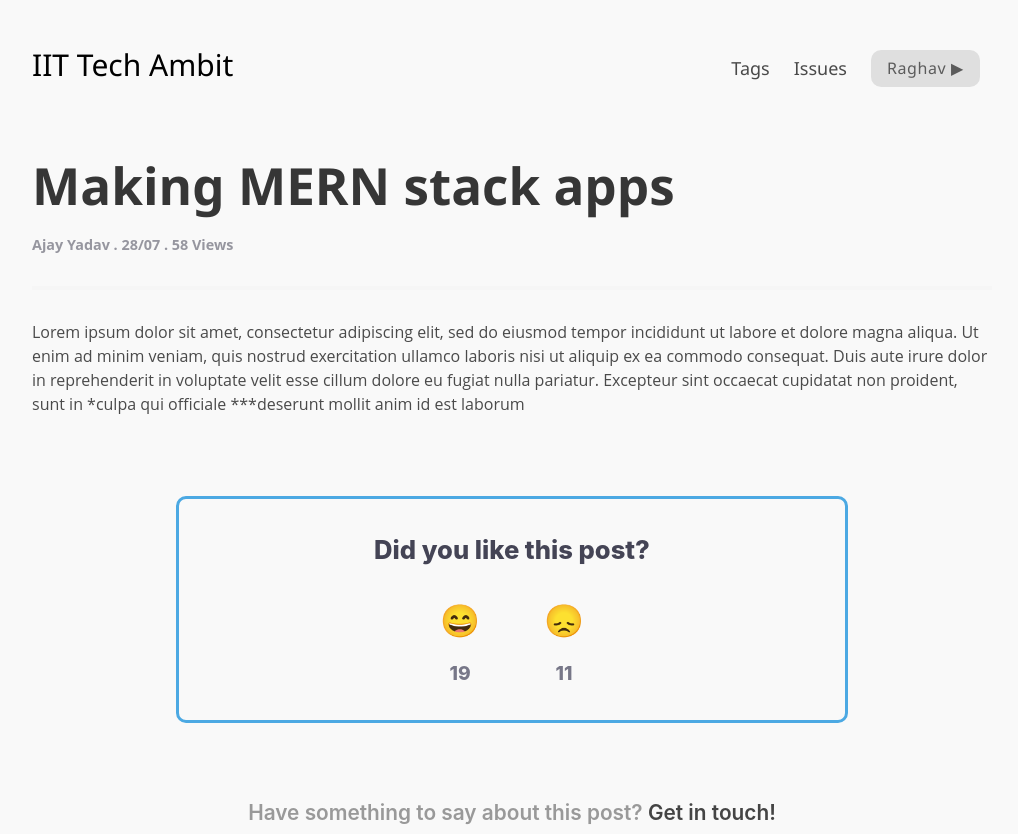
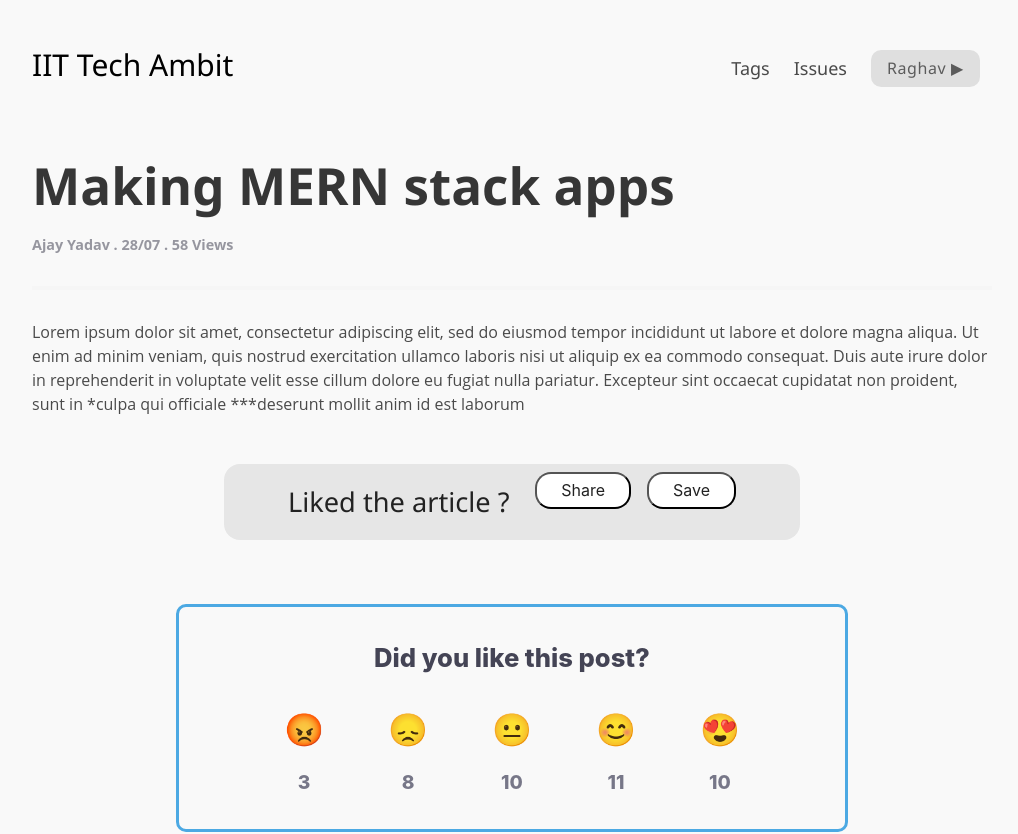
Before and after one commit to rakaar/pwa, a React (Create React App) app in the folder frontend/: page /article/1 in a window 1280 px wide. Shown: the top 834 px of the page, without its empty margins (128-1146 px from the left). Built offline with nearby package versions, Linux system fonts and the light colour scheme.

Commit message:
Minor UI Improvements

```diff
--- a/frontend/src/Article/Article.js
+++ b/frontend/src/Article/Article.js
@@ -1,11 +1,19 @@
 import React from 'react';
 import SinglePost from './SinglePost';
 import PostRef from './PostRef';
+import '../Styles/Article.scss'
 
 const Post = props => {
   return (
     <div className='main-w'>
       <SinglePost url={props.url} />
+
+      <div className="save-article-w">
+        <h2> Liked the article ? </h2>
+        <button className="save-btn"> Save </button>
+        <button className="save-btn"> Share </button>
+      </div>
+
       <PostRef url={props.url} />
 
       <style jsx>
--- a/frontend/src/Article/Reactionsbar.js
+++ b/frontend/src/Article/Reactionsbar.js
@@ -21,14 +21,29 @@ export class Reactionsbar extends React.Component {
         <span className='title'>Did you like this post?</span>
 
         <div className='reactions-w'>
-          <button className="rcb">😄</button>
+          <button className="rcb">😡</button>
           <br />
-          <span> 19 </span>
+          <span> 3 </span>
         </div>
         <div className='reactions-w'>
           <button className="rcb">😞</button>
           <br />
+          <span> 8 </span>
+        </div>
+        <div className='reactions-w'>
+          <button className="rcb">😐</button>
+          <br />
+          <span> 10 </span>
+        </div>
+        <div className='reactions-w'>
+          <button className="rcb">😊</button>
+          <br />
           <span> 11 </span>
+        </div>
+        <div className='reactions-w'>
+          <button className="rcb">😍</button>
+          <br />
+          <span> 10 </span>
         </div>
         <style jsx>
           {`
--- /dev/null
+++ b/frontend/src/Styles/Article.scss
@@ -0,0 +1,31 @@
+.save-article-w{
+    background: #e6e6e6;
+    padding: 0.5em 4em;
+    z-index: 99999;
+    color: #222;
+    width: 60%;
+    margin: 1em 0;
+    border-radius: 1em;
+    position: relative;
+    left: 50%;
+    transform: translateX(-50%);
+
+    h2{
+        font-size: 1.7em;
+        display: inline-block;
+        font-weight: 300;
+    }
+
+    .save-btn{
+        display:inline-block;
+        padding: 0.3em 1.5em;
+        background: #fff;
+        color: #222;
+        margin-left: 1em;
+        border-radius: 1em;
+        float: right;
+        &:hover{
+            opacity: 0.9;
+        }
+    }
+}
--- a/frontend/src/Styles/SavedTags.scss
+++ b/frontend/src/Styles/SavedTags.scss
@@ -3,6 +3,27 @@
   font-weight: 700;
   line-height: 60px;
   color: #333333;
+}
+.is-link{
+  text-transform: uppercase;
+  letter-spacing: 1px;
+  font-weight: 300;
+  font-size: 1em !important;
+  color: #222 !important;
+  background: #d6d6d6 !important;
+  border-radius: 12px 0em 0em 12px !important;
+  &:hover{
+    text-decoration:none !important;
+    opacity:0.8;
+  }
+}
+.is-delete{
+  font-size: 1em !important;
+  background: #d6d6d6 !important;
+  color: #222 !important;
+  &:hover{
+    opacity: 0.8;
+  }
 }
 
 @media only screen and (max-width: 768px) {
--- a/frontend/src/UserProfile/SavedTags.js
+++ b/frontend/src/UserProfile/SavedTags.js
@@ -3,11 +3,11 @@ import React from 'react';
 import '../Styles/SavedTags.scss';
 
 const ArticleTags = [
-  'sample tag',
-  'sample tag',
-  'sample tag',
-  'sample tag',
-  'sample tag'
+  'blockchain',
+  'ai',
+  'crypto',
+  'innovation',
+  'science'
 ];
 
 export default function SavedTag() {
--- a/frontend/src/UserProfile/UserProfile.js
+++ b/frontend/src/UserProfile/UserProfile.js
@@ -34,6 +34,7 @@ export default function UserProfile() {
       <div className='saved-tags'>
         <SavedTags />
       </div>
+
       <div className='saved-cards-w'>
         <h2> Saved Articles </h2>
         <div className='saved-cards-g'>
```
